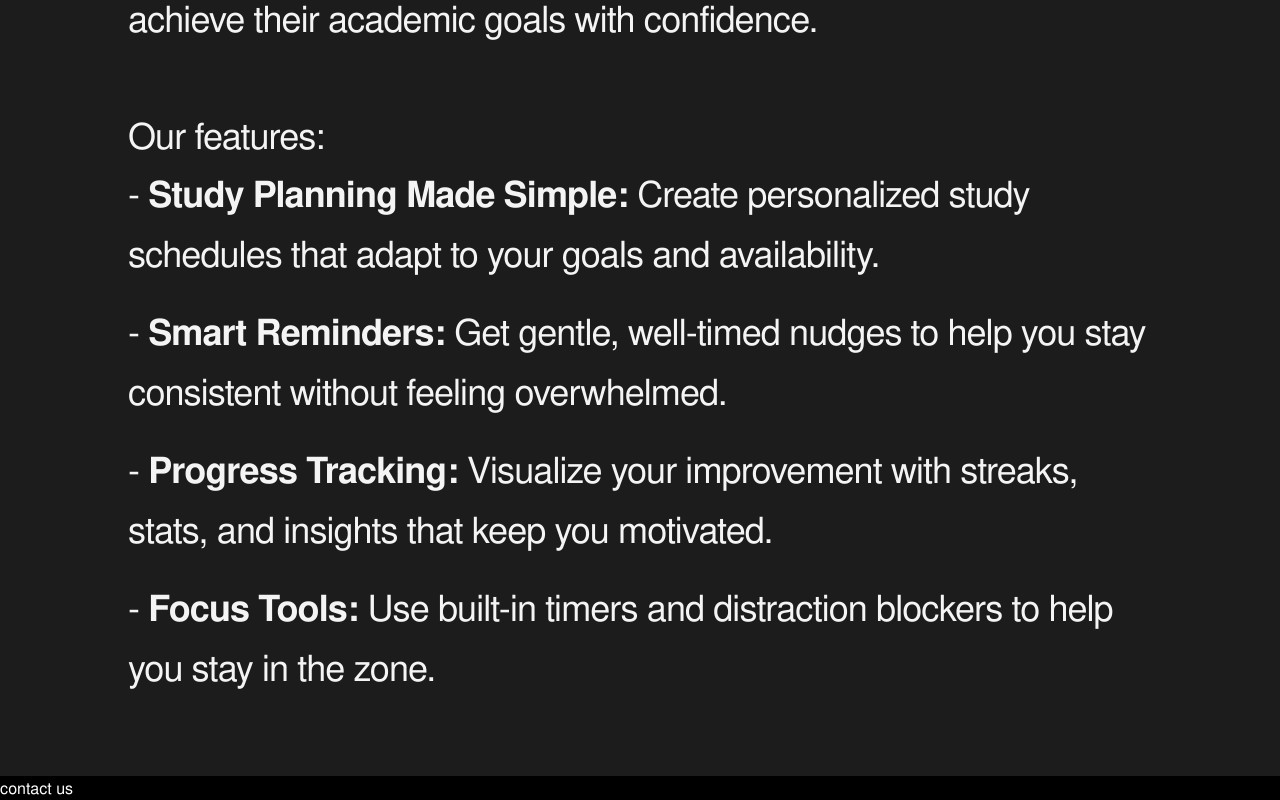
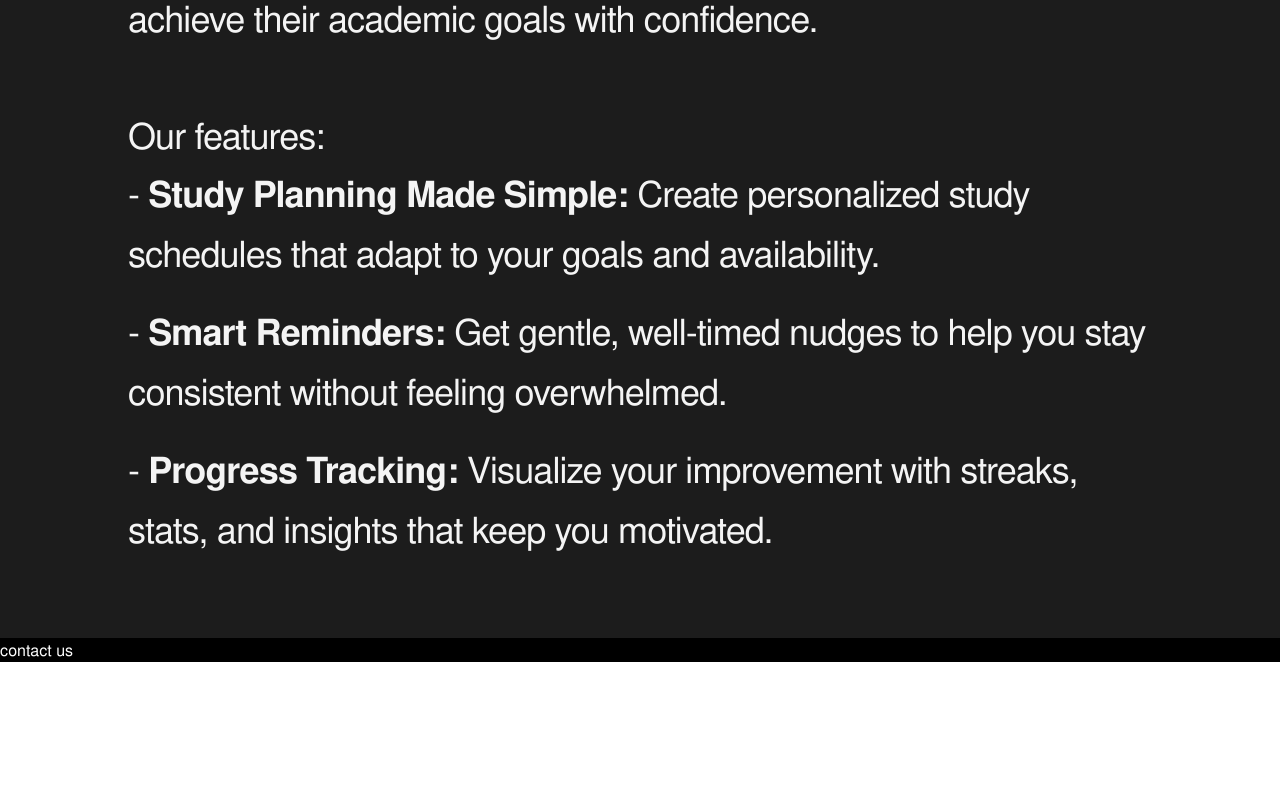
Before and after one commit to nura-co/nurastudy-web, a Next.js app: page / in a window 1280 px wide. Shown: the part 1068-1868 px from the top of the page. After the commit the page ends 1730 px from the top, so only its background shows below. Built offline with nearby package versions, Linux system fonts and the light colour scheme.

Commit message:
update next js

```diff
--- a/src/app/globals.css
+++ b/src/app/globals.css
@@ -1,39 +1,39 @@
 @import "tailwindcss";
 
 :root {
-  --background: #F4F4F4;
+  --background: #f4f4f4;
   --foreground: #171717;
-  font-family: 'Nimbus Sans L';
+  font-family: "Nimbus Sans L";
 }
 
 /* Regular */
 @font-face {
-  font-family: 'Nimbus Sans L';
-  src: url('/fonts/NimbusSanL-Reg-webfont.woff') format('woff');
+  font-family: "Nimbus Sans L";
+  src: url("/fonts/NimbusSanL-Reg-webfont.woff") format("woff");
   font-weight: 400;
   font-style: normal;
 }
 
 /* Italic */
 @font-face {
-  font-family: 'Nimbus Sans L';
-  src: url('/fonts/NimbusSanL-RegIta-webfont.woff') format('woff');
+  font-family: "Nimbus Sans L";
+  src: url("/fonts/NimbusSanL-RegIta-webfont.woff") format("woff");
   font-weight: 400;
   font-style: italic;
 }
 
 /* Bold */
 @font-face {
-  font-family: 'Nimbus Sans L';
-  src: url('/fonts/NimbusSanL-Bol-webfont.woff') format('woff');
+  font-family: "Nimbus Sans L";
+  src: url("/fonts/NimbusSanL-Bol-webfont.woff") format("woff");
   font-weight: 700;
   font-style: normal;
 }
 
 /* Bold Italic */
 @font-face {
-  font-family: 'Nimbus Sans L';
-  src: url('/fonts/NimbusSanL-BolIta-webfont.woff') format('woff');
+  font-family: "Nimbus Sans L";
+  src: url("/fonts/NimbusSanL-BolIta-webfont.woff") format("woff");
   font-weight: 700;
   font-style: italic;
 }
--- a/src/app/page.tsx
+++ b/src/app/page.tsx
@@ -114,10 +114,6 @@ const About = () => {
               - <strong>Progress Tracking:</strong> Visualize your improvement
               with streaks, stats, and insights that keep you motivated.
             </p>
-            <p>
-              - <strong>Focus Tools:</strong> Use built-in timers and
-              distraction blockers to help you stay in the zone.
-            </p>
           </div>
         </div>
       </div>
```
Also changed, not shown: package.json (+11 -11 lines), 1 other file (tests, documents, lock files or other folders).
